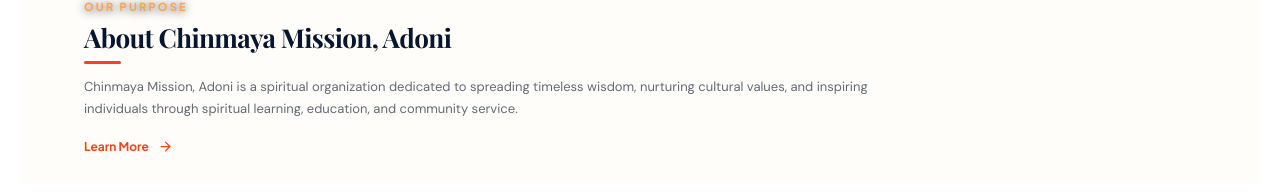
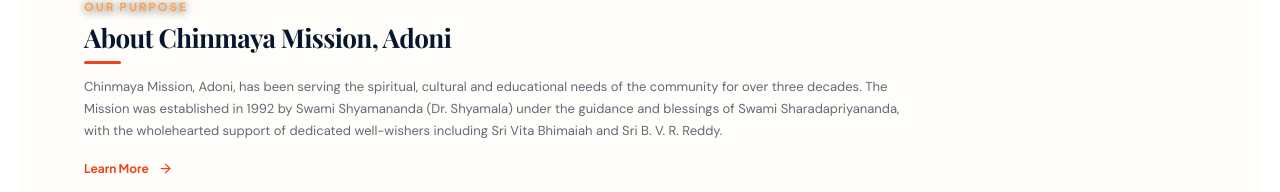
Before and after one commit to prabodh2/chinmaya_mission_adoni, a React (Vite) app in the folder client/: page / in a window 1280 px wide. Shown: the part 572-764 px from the top of the page. Built offline with nearby package versions, Linux system fonts and the light colour scheme; no server answers; a web font is replaced by a local one.

Commit message:
feat: update About Chinmaya Mission Adoni description on homepage

```diff
--- a/client/src/pages/HomePage.jsx
+++ b/client/src/pages/HomePage.jsx
@@ -164,7 +164,7 @@
             <h2>About Chinmaya Mission, Adoni</h2>
             <span className="title-underline" />
             <p>
-              Chinmaya Mission, Adoni is a spiritual organization dedicated to spreading timeless wisdom, nurturing cultural values, and inspiring individuals through spiritual learning, education, and community service.
+              Chinmaya Mission, Adoni, has been serving the spiritual, cultural and educational needs of the community for over three decades. The Mission was established in 1992 by Swami Shyamananda (Dr. Shyamala) under the guidance and blessings of Swami Sharadapriyananda, with the wholehearted support of dedicated well-wishers including Sri Vita Bhimaiah and Sri B. V. R. Reddy.
             </p>
             <Link className="text-link" to="/about">
               Learn More <ArrowRight size={15} />
```
Also changed, not shown: 1 other file (tests, documents, lock files or other folders).
